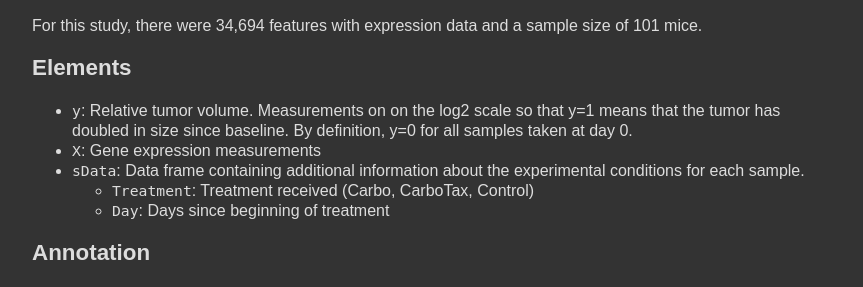
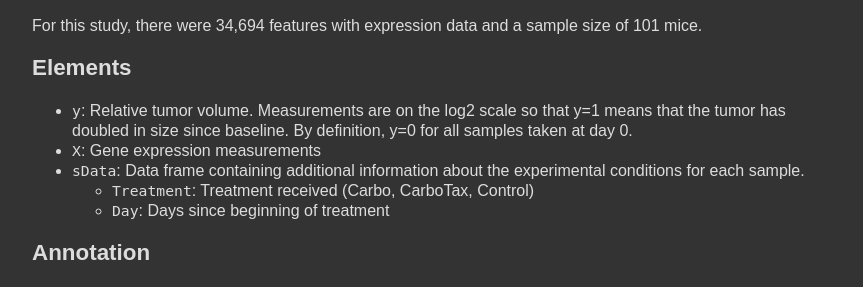
Before and after one commit to IowaBiostat/data-sets, a Jekyll site: the page built from Koussounadis2014/Koussounadis2014.md, in a window 1280 px wide. Shown: the part 499-786 px from the top of the page, without its empty margins (208-1071 px from the left). Built offline with Jekyll 4.4.1, drawn with Linux system fonts in a browser that asks for light colours; our own code applies the rules of GitHub Pages for plain Markdown files.

Commit message:
Koussounadis2014: Fixing typo in documentation

```diff
--- a/Koussounadis2014/Koussounadis2014.md
+++ b/Koussounadis2014/Koussounadis2014.md
@@ -16,7 +16,7 @@ For this study, there were 34,694 features with expression data and a sample siz
 
 ### Elements
 
-* `y`: Relative tumor volume.  Measurements on on the log2 scale so that y=1 means that the tumor has doubled in size since baseline.  By definition, y=0 for all samples taken at day 0.
+* `y`: Relative tumor volume.  Measurements are on the log2 scale so that y=1 means that the tumor has doubled in size since baseline.  By definition, y=0 for all samples taken at day 0.
 * `X`: Gene expression measurements
 * `sData`: Data frame containing additional information about the experimental conditions for each sample.
   * `Treatment`: Treatment received (Carbo, CarboTax, Control)
```
